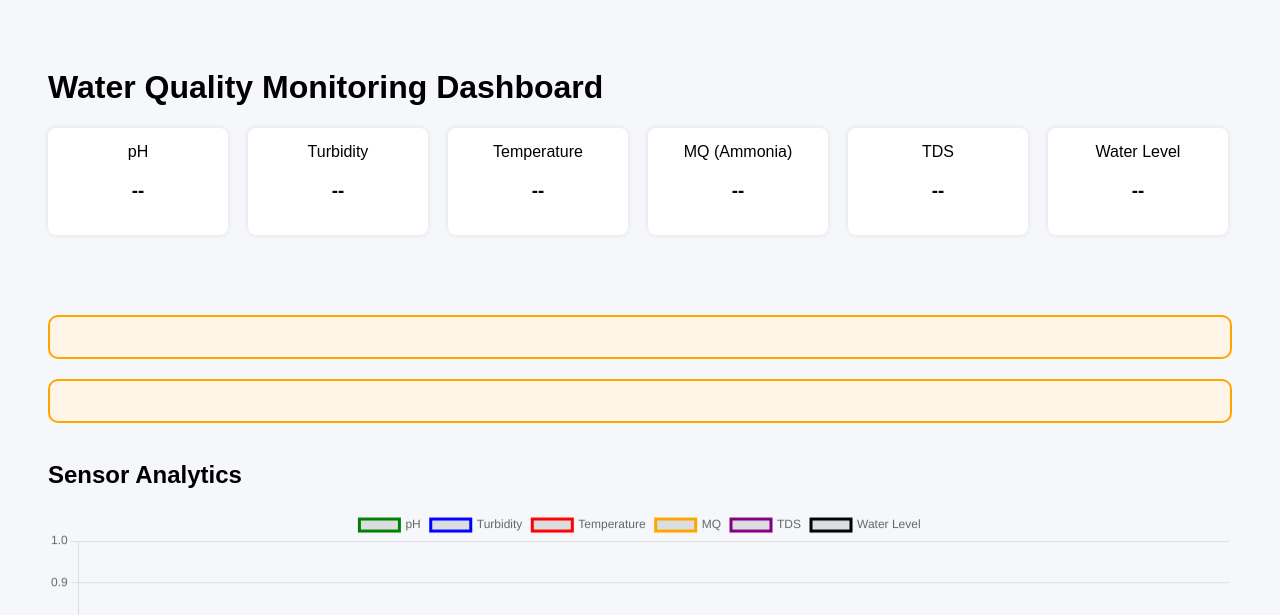
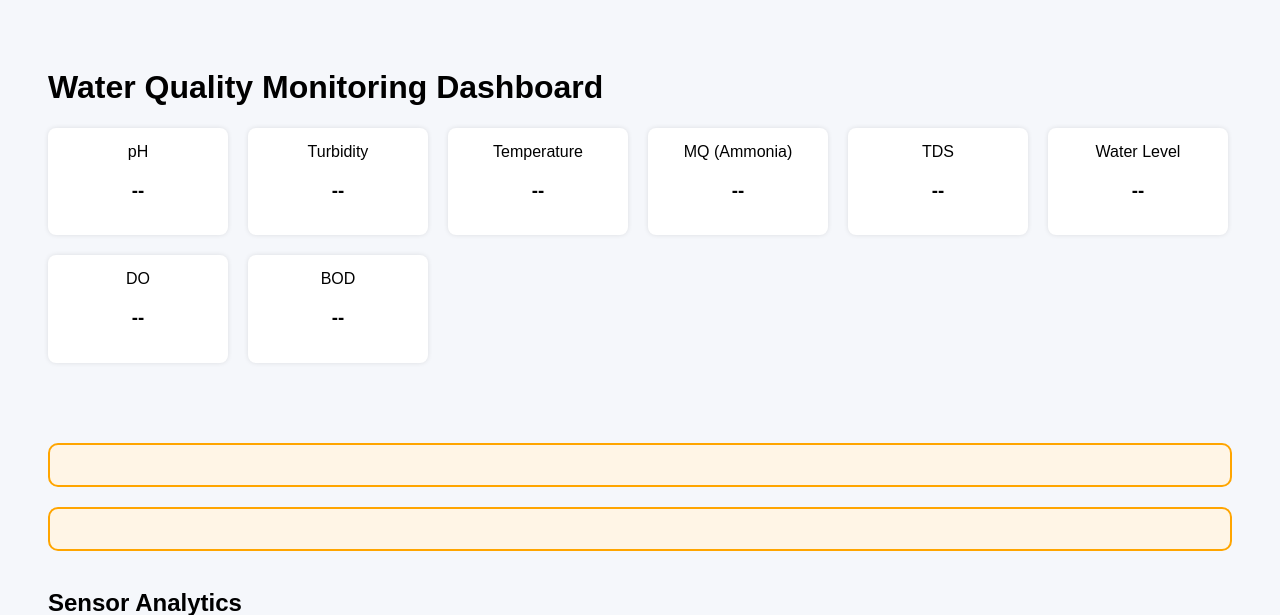
Before and after one commit to CarolinSuresh/WATER_QUALITY_ML, a Flask app: page / in a window 1280 px wide. Shown: the top 615 px of the page. Run offline with Flask 3, Linux system fonts and the light colour scheme; parts of the project's set-up code (start-up, migrations or seed data) failed here and were passed over.

Commit message:
update files

```diff
--- a/Templates/index.html
+++ b/Templates/index.html
@@ -61,18 +61,16 @@ border:2px solid orange;
 
 <h1>Water Quality Monitoring Dashboard</h1>
 
-<audio id="alarmSound">
-<source src="https://actions.google.com/sounds/v1/alarms/beep_short.ogg" type="audio/ogg">
-</audio>
-
 <div class="sensor-box">
 
 <div class="card">pH<h3 id="ph">--</h3></div>
 <div class="card">Turbidity<h3 id="turb">--</h3></div>
 <div class="card">Temperature<h3 id="temp">--</h3></div>
-<div class="card">MQ (Ammonia)<h3 id="do">--</h3></div>
-<div class="card">TDS<h3 id="bod">--</h3></div>
+<div class="card">MQ (Ammonia)<h3 id="mq">--</h3></div>
+<div class="card">TDS<h3 id="tds">--</h3></div>
 <div class="card">Water Level<h3 id="waterlevel">--</h3></div>
+<div class="card">DO<h3 id="do">--</h3></div>
+<div class="card">BOD<h3 id="bod">--</h3></div>
 
 </div>
 
@@ -100,7 +98,9 @@ datasets:[
 {label:"Temperature",data:[],borderColor:"red"},
 {label:"MQ",data:[],borderColor:"orange"},
 {label:"TDS",data:[],borderColor:"purple"},
-{label:"Water Level",data:[],borderColor:"black"}
+{label:"Water Level",data:[],borderColor:"black"},
+{label:"DO",data:[],borderColor:"brown"},
+{label:"BOD",data:[],borderColor:"cyan"}
 ]
 },
 options:{animation:false}
@@ -118,6 +118,8 @@ chart.data.datasets[2].data.push(data.temperature)
 chart.data.datasets[3].data.push(data.do)
 chart.data.datasets[4].data.push(data.bod)
 chart.data.datasets[5].data.push(data.waterlevel)
+chart.data.datasets[6].data.push(data.do)
+chart.data.datasets[7].data.push(data.bod)
 
 if(chart.data.labels.length>15){
 
@@ -132,8 +134,6 @@ dataset.data.shift()
 chart.update()
 
 }
-
-const alarm = document.getElementById("alarmSound")
 
 setInterval(async()=>{
 
@@ -155,7 +155,6 @@ resultBox.textContent=data.result
 
 if(data.result.includes("Bad") || data.result.includes("Drought")){
 resultBox.className="result unsafe"
-alarm.play()
 }else{
 resultBox.className="result safe"
 }
--- a/app.py
+++ b/app.py
@@ -43,7 +43,9 @@ def predict():
         advice = "Manual water quality inspection recommended"
 
     if iso_pred == -1:
-        spike = "Sensor fluctuation detected"
+        spike = "Sudden spike detected!"
+        result_text = "Bad Water Quality"
+        advice = "Sensor anomaly detected. Manual inspection recommended."
 
     if waterlevel <= 5:
         result_text = "Drought Risk Detected"
```
Also changed, not shown: serial_reader.py (+3 -12 lines).
